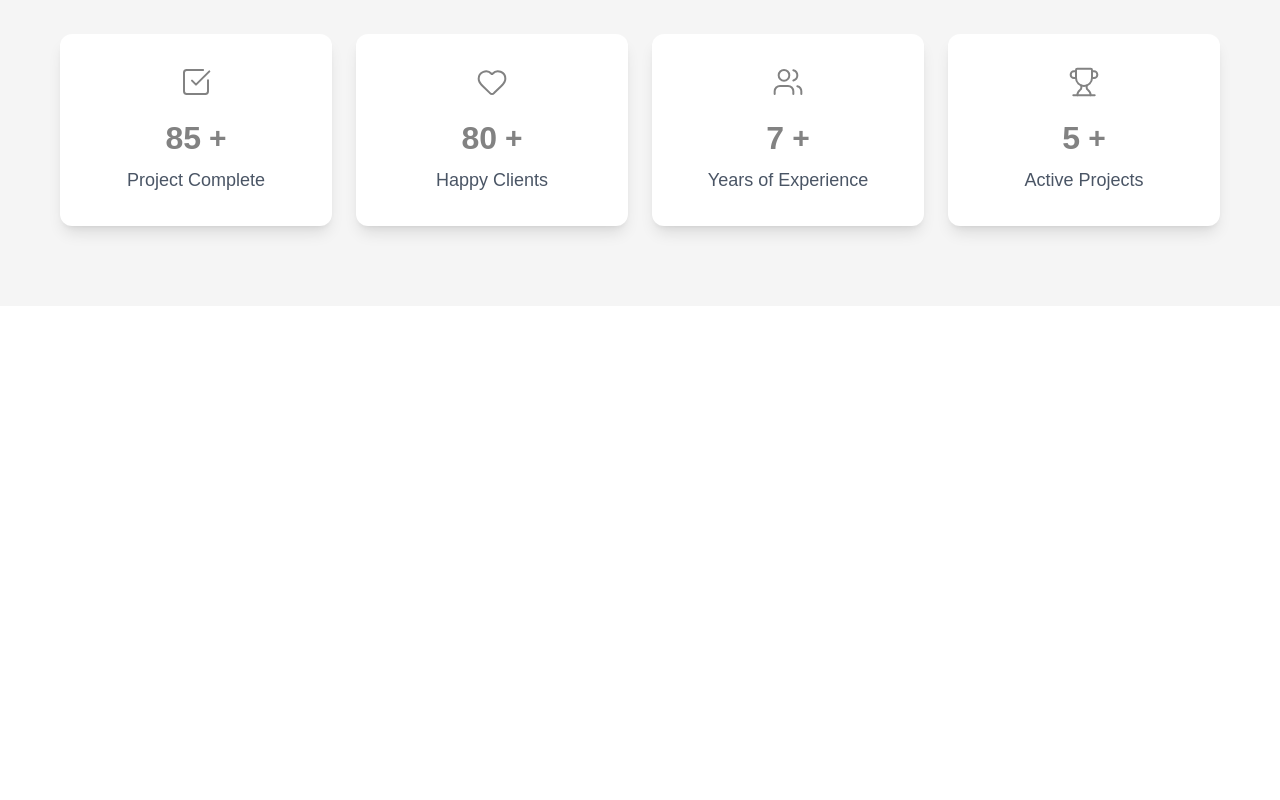
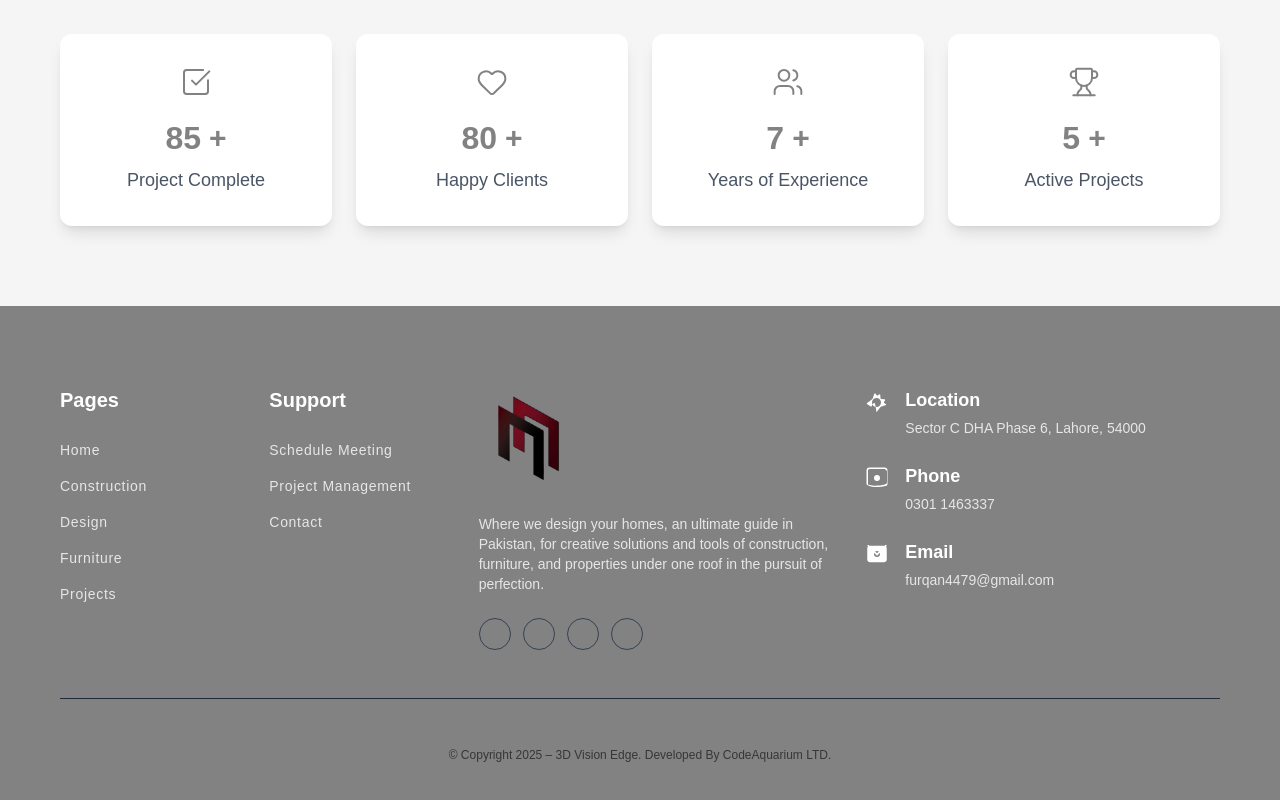
Before and after one commit to Syed-Khizar-k/3dvision, a Next.js app: page / in a window 1280 px wide. Shown: the part 1714-2514 px from the top of the page. Before the commit the page ends 2020 px from the top, so only its background shows below. Built offline with nearby package versions, Linux system fonts and the light colour scheme.

Commit message:
footer added

```diff
--- a/app/page.tsx
+++ b/app/page.tsx
@@ -1,4 +1,5 @@
 import Counter from "@/components/Home/Counter";
+import Footer from "@/components/Home/Footer";
 import { HeroSection } from "@/components/Home/Hero";
 import { Navbar } from "@/components/Home/Navbar";
 import Services from "@/components/Home/Services";
@@ -20,6 +21,7 @@ export default function Home() {
    <div>
     <Services />
     <Counter />
+    <Footer/>
    </div>
   </div>
  );
--- /dev/null
+++ b/components/Home/Footer.tsx
@@ -0,0 +1,198 @@
+import Image from "next/image";
+import Link from "next/link";
+import React from "react";
+
+// Define the structure for the navigation links
+const navSections = [
+ {
+  title: "Pages",
+  links: [
+   { name: "Home", href: "#home" },
+   { name: "Construction", href: "#construction" },
+   { name: "Design", href: "#design" },
+   { name: "Furniture", href: "#furniture" },
+   { name: "Projects", href: "#projects" },
+  ],
+ },
+ {
+  title: "Support",
+  links: [
+   { name: "Schedule Meeting", href: "#meeting" },
+   { name: "Project Management", href: "#pm" },
+   { name: "Contact", href: "#contact" },
+  ],
+ },
+];
+
+// Define contact information
+const contactInfo = [
+ {
+  icon: (
+   <svg
+    xmlns="http://www.w3.org/2000/svg"
+    className="h-6 w-6"
+    viewBox="0 0 24 24"
+    fill="currentColor">
+    <path
+     fillRule="evenodd"
+     d="M11.54 22.351l4.004-5.268a.75.75 0 01.372-.256l4.49-1.554a.75.75 0 00.32-1.396l-1.043-.655c-.178-.112-.348-.222-.516-.331a.75.75 0 01-.132-.931l.942-1.57a.75.75 0 00-.503-1.155l-3.238-.283a.75.75 0 01-.734-.693l-.226-3.266a.75.75 0 00-1.155-.503l-1.57.942a.75.75 0 01-.931-.132c-.109-.168-.219-.338-.331-.516l-.655-1.043a.75.75 0 00-1.396.32l-1.554 4.49a.75.75 0 01-.256.372l-5.268 4.004a.75.75 0 00.177 1.346l1.247.783a.75.75 0 01.298.123l1.854 1.25a.75.75 0 00.675 0l1.25-1.854a.75.75 0 01.123-.298l.783-1.247a.75.75 0 001.346-.177zM11.5 8c2.485 0 4.5 2.015 4.5 4.5s-2.015 4.5-4.5 4.5-4.5-2.015-4.5-4.5 2.015-4.5 4.5-4.5z"
+     clipRule="evenodd"
+    />
+   </svg>
+  ),
+  title: "Location",
+  content: "Sector C DHA Phase 6, Lahore, 54000",
+ },
+ {
+  icon: (
+   <svg
+    xmlns="http://www.w3.org/2000/svg"
+    className="h-6 w-6"
+    viewBox="0 0 24 24"
+    fill="currentColor">
+    <path
+     fillRule="evenodd"
+     d="M1.5 4.5a3 3 0 013-3h15a3 3 0 013 3v13.385c0 1.25-1.14 2.222-2.39 2.112A22.75 22.75 0 0112 21c-4.482 0-8.232-.822-9.61-2.113C2.64 19.607 1.5 18.635 1.5 17.385V4.5zm19.5 0a1.5 1.5 0 00-1.5-1.5h-15a1.5 1.5 0 00-1.5 1.5v13.385c0 .354.137.697.39.985A20.762 20.762 0 0012 19.5c4.015 0 7.765-.733 9.61-2.113.253-.288.39-.631.39-.985V4.5z"
+     clipRule="evenodd"
+    />
+    <path d="M12 15a3 3 0 100-6 3 3 0 000 6z" />
+   </svg>
+  ),
+  title: "Phone",
+  content: "0301 1463337",
+ },
+ {
+  icon: (
+   <svg
+    xmlns="http://www.w3.org/2000/svg"
+    className="h-6 w-6"
+    viewBox="0 0 24 24"
+    fill="currentColor">
+    <path
+     fillRule="evenodd"
+     d="M2.57 3.23a.75.75 0 011.02-.122L12 11.217l8.41-8.109a.75.75 0 111.02 1.144L12 13.783 2.57 4.254a.75.75 0 01-.002-1.024z"
+     clipRule="evenodd"
+    />
+    <path d="M21.75 6.75v10.5a3 3 0 01-3 3H5.25a3 3 0 01-3-3V6.75a3 3 0 013-3h13.5a3 3 0 013 3zM12 15a3 3 0 100-6 3 3 0 000 6z" />
+   </svg>
+  ),
+  title: "Email",
+  content: "furqan4479@gmail.com",
+ },
+];
+
+// Define social media links (using placeholder icons for simplicity)
+const socialLinks = [
+ { href: "#instagram", icon: "fa-brands fa-instagram" },
+ { href: "#facebook", icon: "fa-brands fa-facebook-f" },
+ { href: "#pinterest", icon: "fa-brands fa-pinterest-p" },
+ { href: "#linkedin", icon: "fa-brands fa-linkedin-in" },
+];
+
+const Footer = () => {
+ // Utility class for the primary accent color
+ const primaryColorClass = "text-[--color-primary] hover:text-white";
+ const darkBackground = "bg-(--color-secondary)"; // Using black as per the image
+ const lightTextColor = "text-white";
+
+ return (
+  <footer className={`${darkBackground} py-12 md:py-20`}>
+   <div className="container mx-auto px-4">
+    {/* Main Footer Grid: 4 columns on large screens, stacked/split on mobile */}
+    <div
+     className={`grid grid-cols-1 md:grid-cols-4 lg:grid-cols-[1fr_1fr_2fr_2fr] gap-10 md:gap-8 ${lightTextColor}`}>
+     {/* === 1. Pages Navigation === */}
+     <div className="md:order-1">
+      <h4 className="text-xl font-semibold mb-6">Pages</h4>
+      <ul className="space-y-3">
+       {navSections[0].links.map((link, index) => (
+        <li key={index}>
+         <a
+          href={link.href}
+          className={`text-sm tracking-wider opacity-80 transition-opacity hover:opacity-100 ${primaryColorClass}`}>
+          {link.name}
+         </a>
+        </li>
+       ))}
+      </ul>
+     </div>
+
+     {/* === 2. Support Navigation === */}
+     <div className="md:order-2">
+      <h4 className="text-xl font-semibold mb-6">Support</h4>
+      <ul className="space-y-3">
+       {navSections[1].links.map((link, index) => (
+        <li key={index}>
+         <a
+          href={link.href}
+          className={`text-sm tracking-wider opacity-80 transition-opacity hover:opacity-100 ${primaryColorClass}`}>
+          {link.name}
+         </a>
+        </li>
+       ))}
+      </ul>
+     </div>
+
+     {/* === 3. Logo and About Text (Centered on Mobile) === */}
+     <div className="md:order-3 md:col-span-2 lg:col-span-1 text-center md:text-left">
+      {/* Logo placeholder */}
+      <div className="flex  justify-center md:justify-start mb-6">
+       <Image
+        src="/images/logo.png"
+        alt="Spaces & Places Logo"
+        height={44}
+        width={105}
+       />
+      </div>
+
+      <p className="text-sm opacity-80 max-w-sm mx-auto md:mx-0 mb-6">
+       Where we design your homes, an ultimate guide in Pakistan, for creative
+       solutions and tools of construction, furniture, and properties under one
+       roof in the pursuit of perfection.
+      </p>
+
+      {/* Social Icons */}
+      <div className="flex justify-center md:justify-start space-x-3 mt-4">
+       {socialLinks.map((social, index) => (
+        <Link
+         key={index}
+         href={social.href}
+         target="_blank"
+         rel="noopener noreferrer"
+         className={`flex items-center justify-center h-8 w-8 rounded-full border border-gray-700 transition-colors ${primaryColorClass} hover:bg-[--color-primary] hover:border-[--color-primary]`}
+         // Inline style to make sure the hover works if CSS variable isn't fully set
+         aria-label={social.href.split("#")[1]}>
+         <i className={social.icon}></i>
+        </Link>
+       ))}
+      </div>
+     </div>
+
+     {/* === 4. Contact Information === */}
+     <div className="md:order-4 md:col-span-2 lg:col-span-1 md:mt-0 mt-6">
+      <div className="space-y-6">
+       {contactInfo.map((item, index) => (
+        <div key={index} className="flex items-start space-x-4">
+         <div className={`shrink-0 mt-1 ${primaryColorClass}`}>{item.icon}</div>
+         <div>
+          <h5 className="text-lg font-semibold mb-1">{item.title}</h5>
+          <p className="text-sm opacity-80">{item.content}</p>
+         </div>
+        </div>
+       ))}
+      </div>
+     </div>
+    </div>
+
+    {/* --- Copyright Section --- */}
+    <div className="text-center pt-12 mt-12 border-t border-gray-800">
+     <p className="text-xs opacity-70">
+      © Copyright 2025 – 3D Vision Edge. Developed By CodeAquarium LTD.
+     </p>
+    </div>
+   </div>
+  </footer>
+ );
+};
+
+export default Footer;
--- a/components/Home/Navbar.tsx
+++ b/components/Home/Navbar.tsx
@@ -119,8 +119,8 @@ export const Navbar: React.FC = () => {
     <Image
      src={"/images/logo.png"}
      alt={"3d vision edge"}
-     height={44}
-     width={100}
+     height={30}
+     width={70}
     />
    </div>
   </div>
@@ -146,7 +146,7 @@ export const Navbar: React.FC = () => {
      </div>
      <div className="hidden lg:flex lg:space-x-2 h-full items-center">
       <Link
-       href="tel:+15555551234"
+       href="tel:+923011463337"
        className={`ml-6 bg-(--color-secondary) text-white font-medium tracking-[0.4px] px-6 py-3 rounded-full shadow-lg transition-all duration-300 hover:bg-cyan-500 flex items-center space-x-2 text-md`}>
        <Phone size={18} />
        <span>Call Now</span>
@@ -156,7 +156,7 @@ export const Navbar: React.FC = () => {
      {/* Mobile Menu Toggle */}
      <button
       onClick={() => setIsMobileMenuOpen(!isMobileMenuOpen)}
-      className={`text-white lg:hidden p-2 rounded-md focus:outline-none focus:ring-2 focus:ring-offset-2 focus:ring-white`}
+      className={`text-(--color-secondary) lg:hidden p-2 rounded-md focus:outline-none focus:ring-2 focus:ring-offset-2 focus:ring-white`}
       aria-label="Toggle menu">
       {isMobileMenuOpen ? <X size={24} /> : <Menu size={24} />}
      </button>
```
